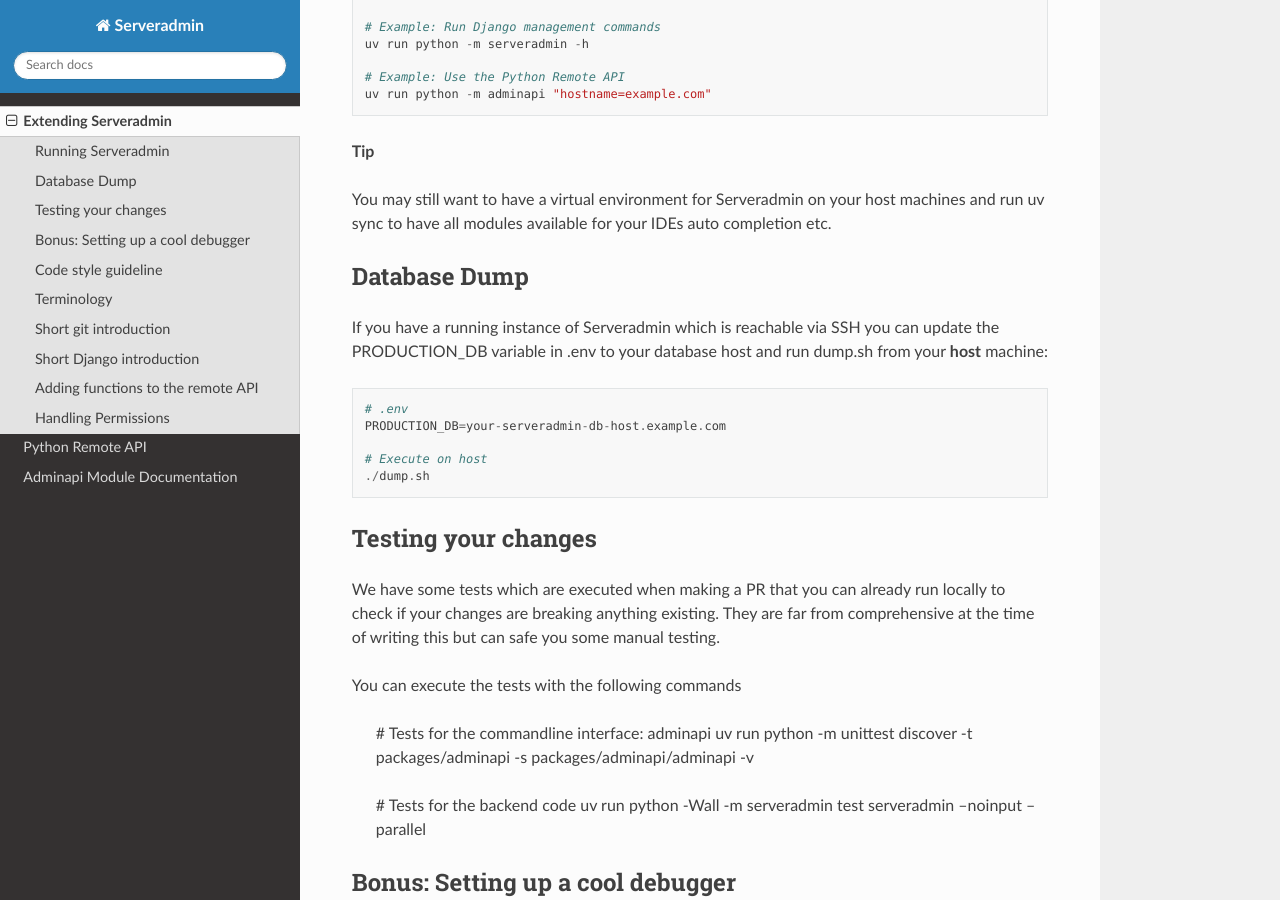
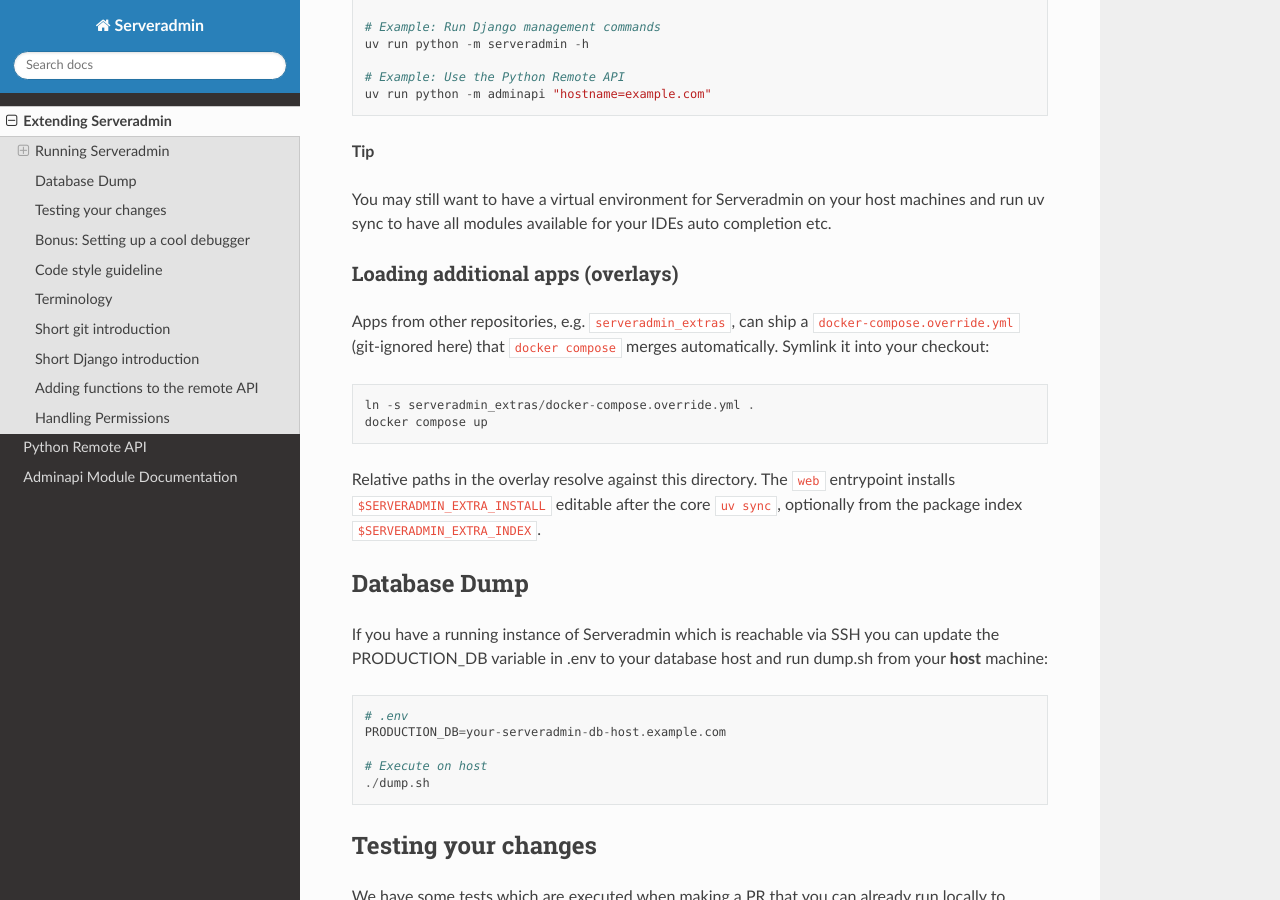
Before and after one commit to innogames/serveradmin, a Sphinx documentation site: the page built from docs/source/extending.rst, in a window 1280 px wide and 900 px high, scrolled down 639 px. Built offline with Sphinx 7.4.7 and the Read the Docs theme 3.1.0, drawn with Linux system fonts in a browser that asks for light colours.

Commit message:
docker: add healthchecks, document compose overlays (#468)

```diff
--- a/docs/source/extending.rst
+++ b/docs/source/extending.rst
@@ -38,6 +38,21 @@
 You may still want to have a virtual environment for Serveradmin on your
 host machines and run uv sync to have all modules available for your
 IDEs auto completion etc.
+
+
+Loading additional apps (overlays)
+^^^^^^^^^^^^^^^^^^^^^^^^^^^^^^^^^^
+
+Apps from other repositories, e.g. ``serveradmin_extras``, can ship a
+``docker-compose.override.yml`` (git-ignored here) that ``docker compose``
+merges automatically.  Symlink it into your checkout::
+
+    ln -s serveradmin_extras/docker-compose.override.yml .
+    docker compose up
+
+Relative paths in the overlay resolve against this directory.  The ``web``
+entrypoint installs ``$SERVERADMIN_EXTRA_INSTALL`` editable after the core
+``uv sync``, optionally from the package index ``$SERVERADMIN_EXTRA_INDEX``.
 
 
 Database Dump
```
Also changed, not shown: docker-compose.yml (+9 -1 lines).
